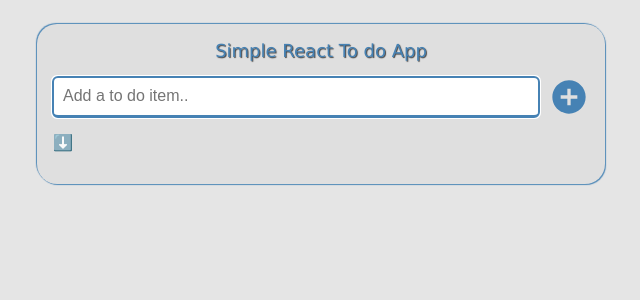
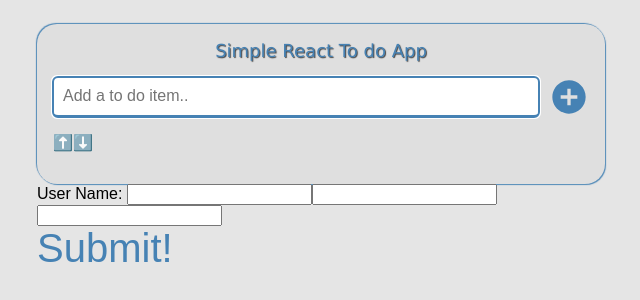
Before and after one commit to Charles274/simple-react-to-do-app, a React (Vite) app: page / in a window 1280 px wide. Shown: the top 300 px of the page, without its empty margins (319-959 px from the left). Built offline with nearby package versions, Linux system fonts and the light colour scheme.

Commit message:
Trying the react router

```diff
--- a/src/App.jsx
+++ b/src/App.jsx
@@ -1,11 +1,13 @@
 import { ToDo } from "./components/To-do";
 import "./components/styles/ListItem.css";
 import "./components/styles/App.css";
+import Form from "./components/Form";
 
 export default function App() {
   return (
     <div className="container">
       <ToDo />
+      <Form />
     </div>
   );
 }
--- a/src/components/To-do.jsx
+++ b/src/components/To-do.jsx
@@ -69,12 +69,19 @@ export function ToDo() {
     return;
   }
 
-  function handleSort() {
-    console.log("Sort items!");
+  function handleSort(e) {
+    if (e.target.id === "sort-ascend") {
+      setItems((currentItems) =>
+        [...currentItems].sort((a, b) => b.name - a.name)
+      );
+    }
 
-    setItems((currentItems) =>
-      [...currentItems].sort((a, b) => b.name - a.name)
-    );
+    if (e.target.id === "sort-descend") {
+      setItems((currentItems) =>
+        [...currentItems].sort((a, b) => a.name - b.name)
+      );
+    }
+    return;
   }
 
   return (
@@ -97,8 +104,13 @@ export function ToDo() {
           </button>
         </form>
         <ul className="list-group list-group-flush">
-          <div id="sort" onClick={handleSort}>
-            ⬇️
+          <div className="button-functions">
+            <div id="sort-ascend" onClick={handleSort}>
+              ⬆️
+            </div>
+            <div id="sort-descend" onClick={handleSort}>
+              ⬇️
+            </div>
           </div>
           {items.map((item) => (
             <Fragment key={item.id}>
--- a/src/components/styles/App.css
+++ b/src/components/styles/App.css
@@ -94,3 +94,8 @@ button {
 button:hover {
   transform: scale(1.02);
 }
+
+.button-functions {
+  display: flex;
+  cursor: pointer;
+}
```
